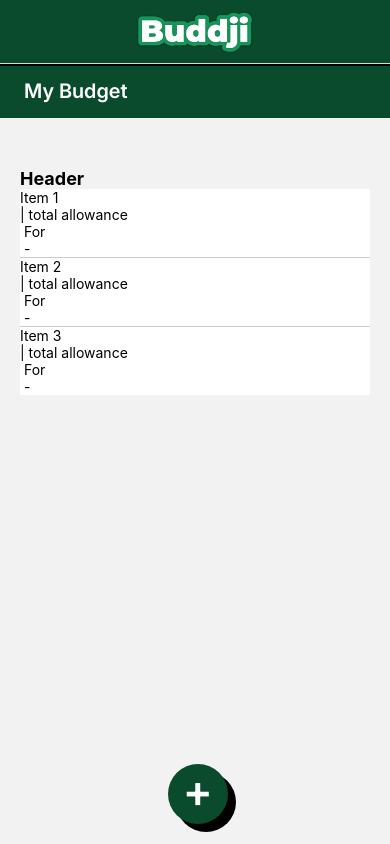
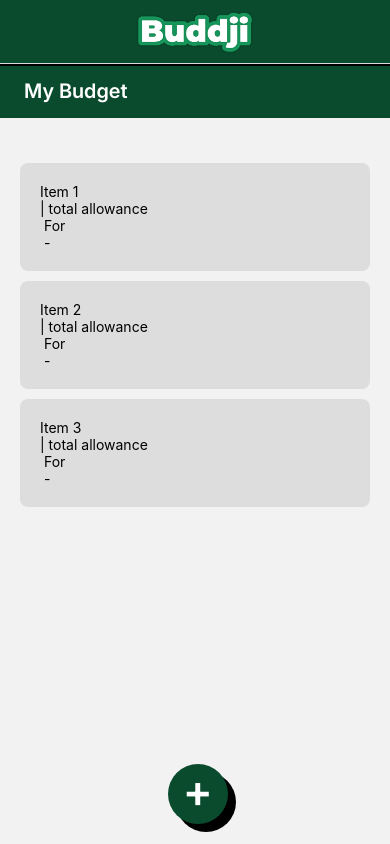
Before and after one commit to s4nm4rkus/Buddji, a React Native app: screen /HomeScreen in a window 390 px wide. Built offline with nearby package versions, Linux system fonts and the light colour scheme; no server answers.

Commit message:
FixingBudget UI

```diff
--- a/screens/Dashboard/Budget/home.style.js
+++ b/screens/Dashboard/Budget/home.style.js
@@ -25,9 +25,9 @@ const styles = StyleSheet.create({
 
   budgetListContainer: {
     flex: 1,
-    paddingVertical: 50,
+    paddingVertical: 40,
     paddingHorizontal: 20,
-    marginBottom: 50,
+    marginBottom: 20,
     width: "100%",
     height: "100%",
 
@@ -108,9 +108,18 @@ const styles = StyleSheet.create({
   },
 
   budgetCard: {
-    backgroundColor: "#fff",
     height: "100%",
     flex: 1,
+  },
+  cardContainer: {
+    marginVertical: 5,
+    backgroundColor: "#ddd",
+    padding: 20,
+    borderRadius: 8,
+  },
+
+  budgetNameWrapper: {
+    flexDirection: "row",
   },
 });
 
--- a/screens/Dashboard/Budget/homeScreen.js
+++ b/screens/Dashboard/Budget/homeScreen.js
@@ -101,15 +101,9 @@ const HomeScreen = ({ navigation }) => {
               refreshing={refreshing}
               onRefresh={onRefresh}
               style={styles.budgetList}
-              ListHeaderComponent={
-                <Text style={{ fontSize: 18, fontWeight: "bold" }}>Header</Text>
-              }
               ListEmptyComponent={
                 <Text style={styles.emptyListText}>No items available</Text>
               }
-              ItemSeparatorComponent={() => (
-                <View style={{ height: 1, backgroundColor: "#ccc" }} />
-              )}
             />
           </View>
           <TouchableOpacity
@@ -149,6 +143,7 @@ const HomeScreen = ({ navigation }) => {
                       styles.budgetOption,
                       { backgroundColor: "#03AED2" },
                     ]}
+                    // onPress={handleLogout}
                     onPress={() => setModalVisible(!modalVisible)}
                   >
                     <Text style={styles.textBudgetOption}>Month</Text>
```
